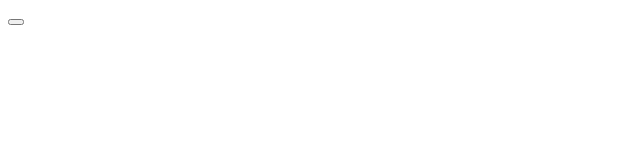
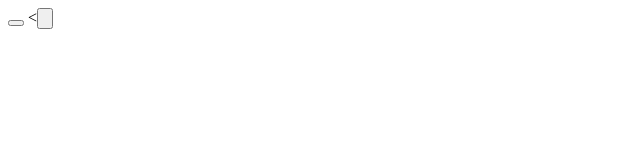
Before and after one commit to prakashsaripaka/HelloGit, a plain HTML site: page index.html in a window 1280 px wide. Shown: the full height of the page, 0-640 px from the left. Drawn offline with Linux system fonts and the light colour scheme.

Commit message:
second commit

```diff
--- a/index.html
+++ b/index.html
@@ -8,5 +8,6 @@
 </head>
 <body>
 	<button class="Btn"></button>
+	<<input type="button" name="" value="">
 </body>
 </html>
```
